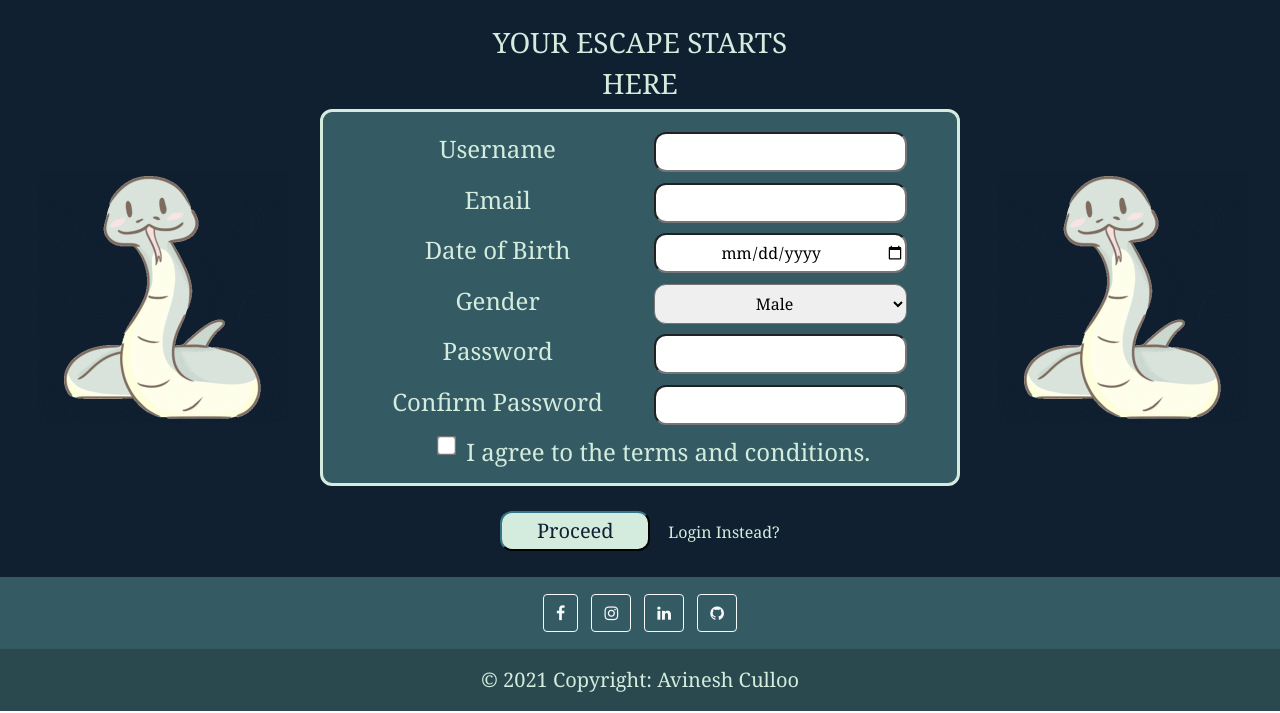
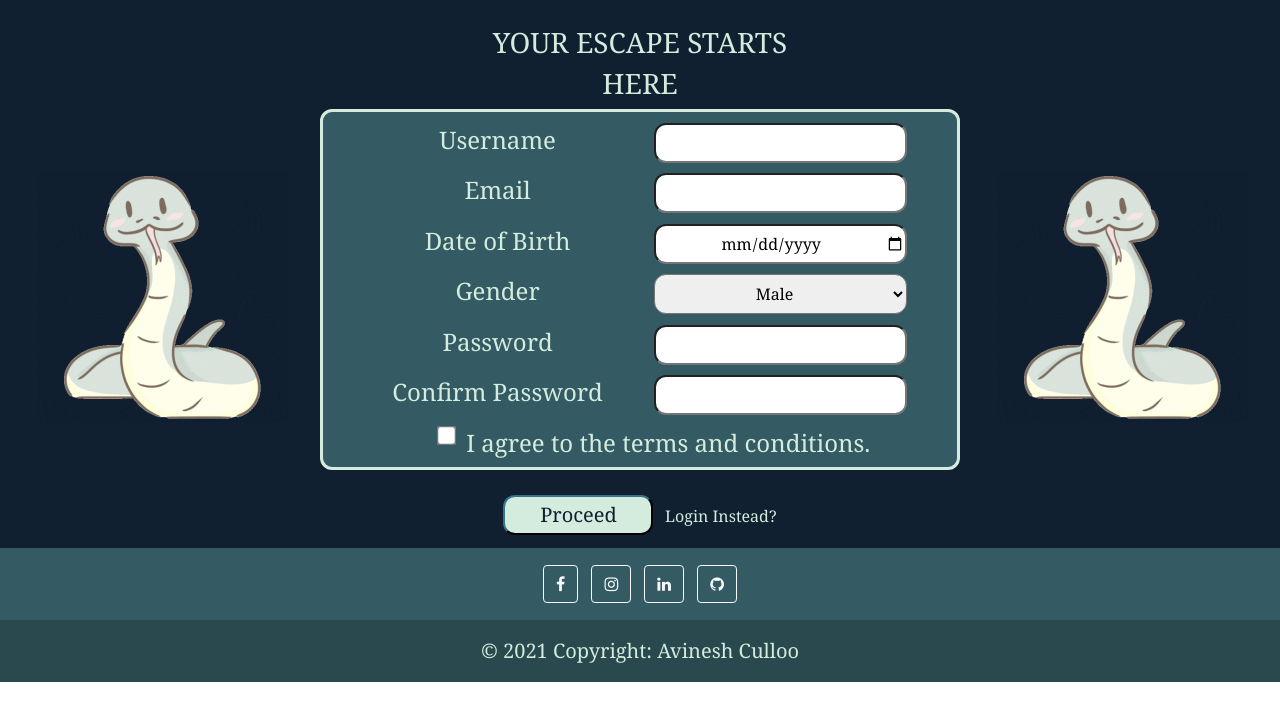
Before and after one commit to avinesh1906/CST2120-GameWebsite, a PHP site: page /register/register.php in a window 1280 px wide. Shown: the part 87-800 px from the top of the page. Run offline with PHP 8.4, Linux system fonts and the light colour scheme.

Commit message:
Add comment and form in register.php

```diff
--- a/register/css/styles.css
+++ b/register/css/styles.css
@@ -31,17 +31,21 @@
     width: 25%;
 }
 
-.main_form {
+.form-layout {
     position: relative;
     width: 50%;
+}
+
+.form-content{
+    font-size: larger;
+    text-align: center;
+    margin-bottom: 2%;
     padding-top: 1.5%;
     padding-bottom: 1%;
     border: solid;
     color: #D4ECDD;
     background-color: #345B63 ;
     border-radius: 12px;
-    font-size: larger;
-    text-align: center;
 }
 
 .form_details {
@@ -92,6 +96,7 @@
     padding-bottom: 2%;
     height: auto;
     text-align: center;
+    width: 50%;
 }
 
 .register_footer button {
--- a/register/register.php
+++ b/register/register.php
@@ -1,36 +1,54 @@
 <?php
+    // php variables
     $pageName = 'Register';
     $folderName = 'register';
+
+    // include the common.php which contains the php functions
     include('../common/common.php');
+
+    // functions call
     generateHeader($pageName, $folderName);
     generateNavBar($pageName);
 ?>
+
+<!-- Signup Page Title -->
 <div class="signup_header">
+    <!-- First Line -->
     <div id="upper_line">
         <h3> YOUR ESCAPE STARTS </h1>
     </div>
+    <!-- Second Line -->
     <div id="lower_line">
         <h3> HERE </h1>
     </div>
 </div>
 
+<!-- SignUp Form -->
 <div class="signup_form">
+    <!-- Left side Gif -->
     <div class="left_side_picture">
         <img class="side_picture" src="../common/img/serpent.gif"  width="250" alt="side_picture" >
     </div>
-    <div class="main_form">
+    <!-- Input form -->
+    <form class="form-layout" action="../index.php">
+        <!-- Form Input Label and input -->
+        <div class="form-content">
+            <!-- Username -->
             <div class="form_details">
                 <label for="username" class="form-label"> Username </label>
                 <input autocomplete="off" type="text" id="username" >
             </div>
+            <!-- Email -->
             <div class="form_details">
                 <label for="email" class="form-label"> Email </label>
                 <input autocomplete="off" type="email" id="email" >
             </div>
+            <!-- Date of Birth -->
             <div class="form_details">
                 <label for="dob" class="form-label"> Date of Birth </label>
                 <input autocomplete="off" type="date" id="dob" >
             </div>
+            <!-- Gender -->
             <div class="form_details">
                 <label for="gender" class="form-label"> Gender </label>
                 <select id="gender" style="width:40%; height:40px">
@@ -39,14 +57,17 @@
                     <option value="other">Other</option>
                 </select>
             </div>
+            <!-- Password -->
             <div class="form_details">
                 <label for="password" class="form-label"> Password </label>
                 <input autocomplete="off" type="password" id="password">
             </div>
+            <!-- Confirm Password -->
             <div class="form_details">
                 <label for="confirm_password" class="form-label"> Confirm Password </label>
                 <input autocomplete="off" type="password" id="confirm_password">
             </div>
+            <!-- Terms and Condition -->
             <div class="form_details checkbox_container">
                 <input class="form-check-input" type="checkbox"  id="termsandcondition">
                 <label class="form-check-label" for="termsandcondition">
@@ -54,16 +75,22 @@
                 </label>
             </div>
         </div>
+        <!-- Form Footer Container -->
+        <div class="register_footer">
+            <!-- Submit Button -->
+            <button type="submit">Proceed</button>
+            <!-- Login Instead Link -->
+            <a href="../login/login.php">Login Instead?</a>
+        </div>
+    </form>
+    <!-- Right Side Gif -->
     <div class="right_side_picture">
         <img class="side_picture" src="../common/img/serpent.gif"  width="250" alt="side_picture" >
     </div>
 </div>
 
-<div class="register_footer">
-    <button type="submit">Proceed</button>
-    <a href="../login/login.php">Login Instead?</a>
-</div>
-
+<!-- Php function to generate the footer -->
 <?php
+    // Function call
     generateFooter($pageName);
 ?>
```
Lines whose indentation alone changed are shown as unchanged.
